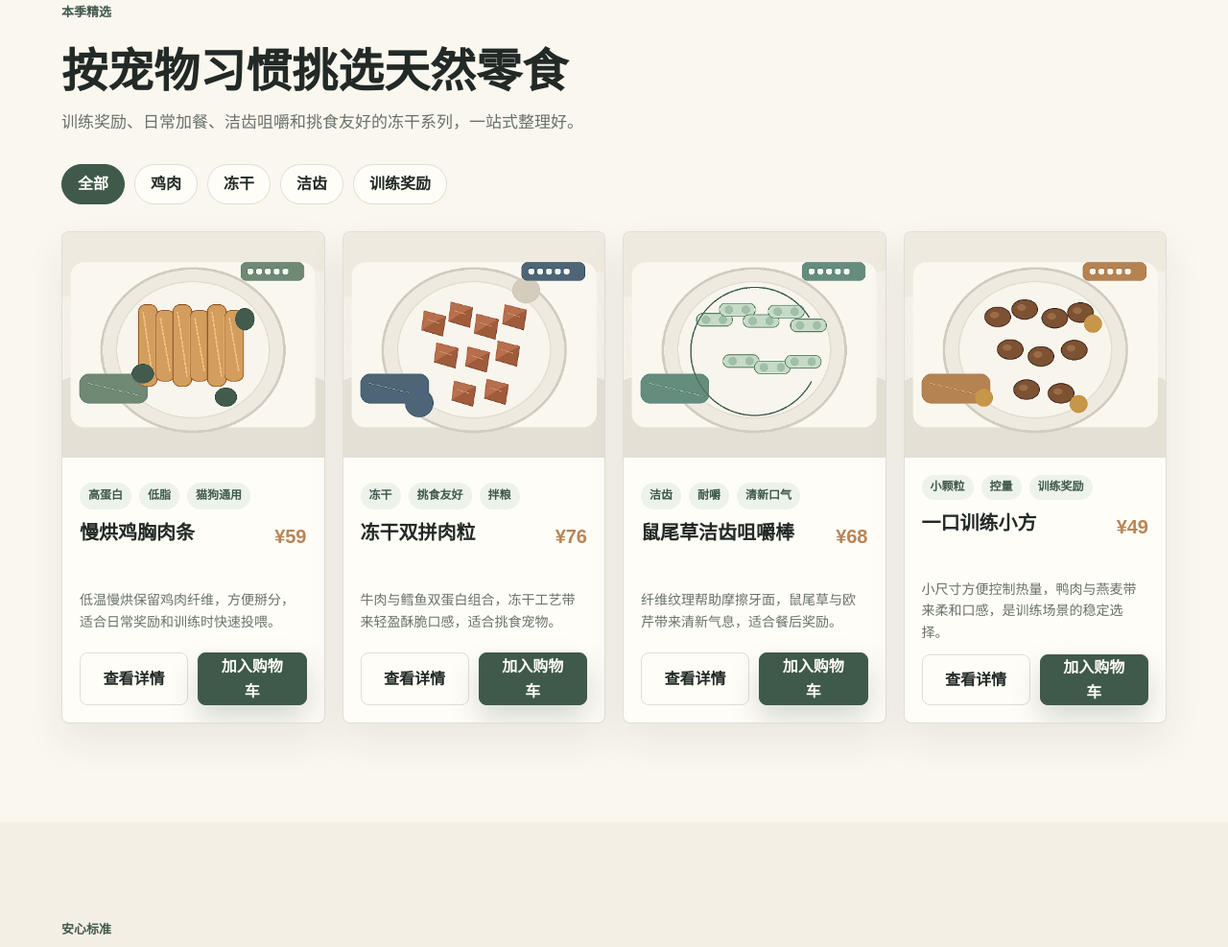
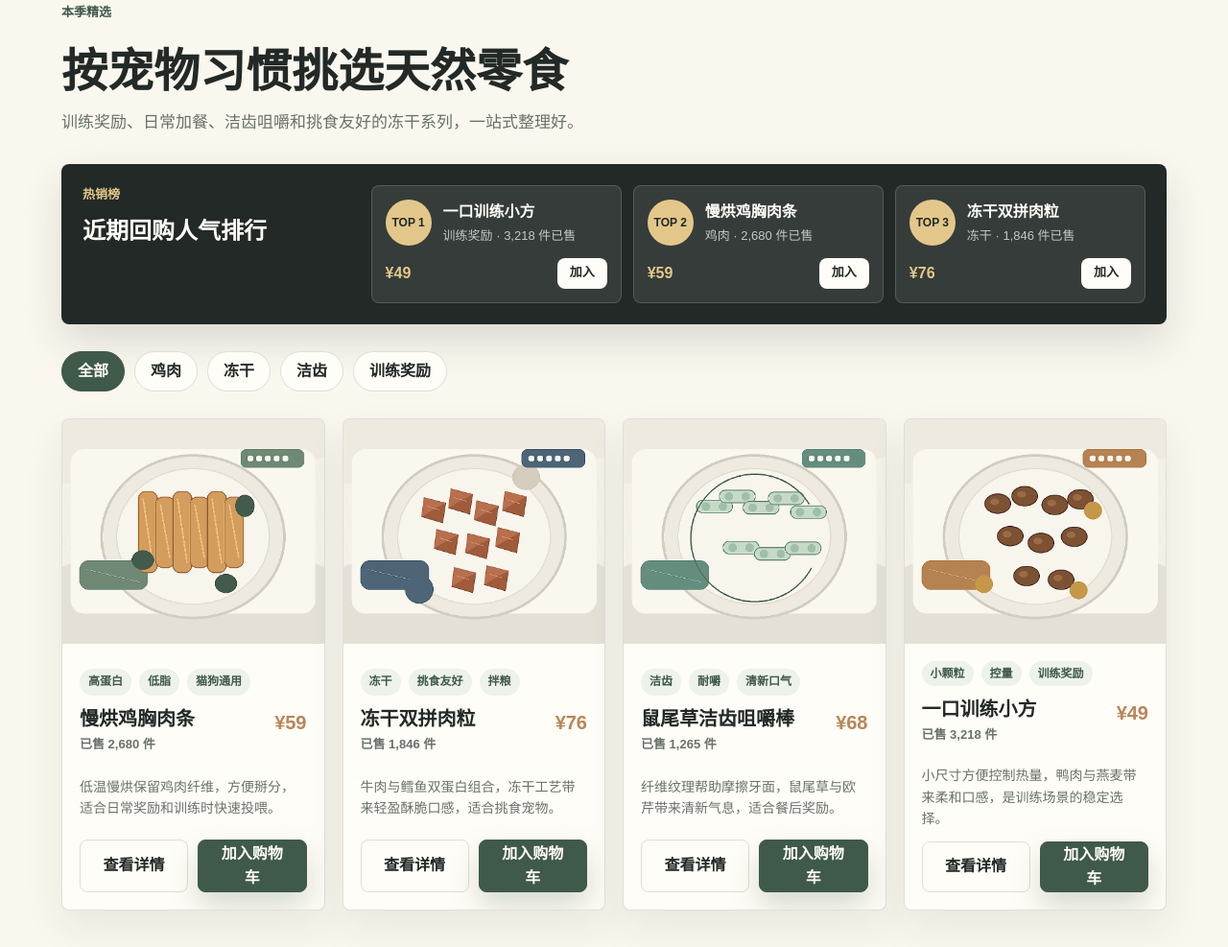
Before and after one commit to dle868158-debug/Pet-treats, a plain HTML site: page index.html in a window 1280 px wide. Shown: the part 803-1790 px from the top of the page at 96% size. Drawn offline with Linux system fonts and the light colour scheme.

Commit message:
Add hot sales section and sale counts

```diff
--- a/index.html
+++ b/index.html
@@ -48,6 +48,14 @@
           <h2 id="products-title">按宠物习惯挑选天然零食</h2>
           <p>训练奖励、日常加餐、洁齿咀嚼和挑食友好的冻干系列，一站式整理好。</p>
         </div>
+
+        <section class="hot-sales" aria-labelledby="hot-sales-title">
+          <div>
+            <p class="eyebrow">热销榜</p>
+            <h3 id="hot-sales-title">近期回购人气排行</h3>
+          </div>
+          <ol class="hot-list" data-hot-list></ol>
+        </section>
 
         <div class="filter-bar" role="tablist" aria-label="商品类别筛选">
           <button class="filter-chip is-active" type="button" data-filter="all" role="tab" aria-selected="true">
--- a/script.js
+++ b/script.js
@@ -4,6 +4,7 @@ const products = [
     name: "慢烘鸡胸肉条",
     category: "鸡肉",
     price: 59,
+    sales: 2680,
     weight: "120g",
     image: "assets/product-chicken-strips.png",
     tags: ["高蛋白", "低脂", "猫狗通用"],
@@ -17,6 +18,7 @@ const products = [
     name: "冻干双拼肉粒",
     category: "冻干",
     price: 76,
+    sales: 1846,
     weight: "95g",
     image: "assets/product-freeze-dried.png",
     tags: ["冻干", "挑食友好", "拌粮"],
@@ -30,6 +32,7 @@ const products = [
     name: "鼠尾草洁齿咀嚼棒",
     category: "洁齿",
     price: 68,
+    sales: 1265,
     weight: "7支装",
     image: "assets/product-dental-chews.png",
     tags: ["洁齿", "耐嚼", "清新口气"],
@@ -43,6 +46,7 @@ const products = [
     name: "一口训练小方",
     category: "训练奖励",
     price: 49,
+    sales: 3218,
     weight: "150g",
     image: "assets/product-training-bites.png",
     tags: ["小颗粒", "控量", "训练奖励"],
@@ -70,6 +74,7 @@ const state = {
 };
 
 const grid = document.querySelector("[data-product-grid]");
+const hotList = document.querySelector("[data-hot-list]");
 const cartDrawer = document.querySelector("[data-cart-drawer]");
 const cartItemsNode = document.querySelector("[data-cart-items]");
 const cartCountNodes = document.querySelectorAll("[data-cart-count]");
@@ -84,6 +89,10 @@ function formatCurrency(value) {
     currency: "CNY",
     maximumFractionDigits: 0
   }).format(value);
+}
+
+function formatSales(value) {
+  return new Intl.NumberFormat("zh-CN").format(value);
 }
 
 function loadCart() {
@@ -120,6 +129,30 @@ function showToast(message) {
   showToast.timer = window.setTimeout(() => toast.classList.remove("is-visible"), 2400);
 }
 
+function renderHotSales() {
+  if (!hotList) return;
+
+  hotList.innerHTML = [...products]
+    .sort((a, b) => b.sales - a.sales)
+    .slice(0, 3)
+    .map(
+      (product, index) => `
+        <li class="hot-item">
+          <span class="rank-badge">TOP ${index + 1}</span>
+          <div class="hot-copy">
+            <button class="hot-title" type="button" data-detail="${product.id}">${product.name}</button>
+            <span>${product.category} · ${formatSales(product.sales)} 件已售</span>
+          </div>
+          <div class="hot-action">
+            <strong>${formatCurrency(product.price)}</strong>
+            <button class="mini-button" type="button" data-add="${product.id}">加入</button>
+          </div>
+        </li>
+      `
+    )
+    .join("");
+}
+
 function renderProducts() {
   const visibleProducts =
     state.filter === "all" ? products : products.filter((product) => product.category === state.filter);
@@ -134,7 +167,10 @@ function renderProducts() {
               ${product.tags.map((tag) => `<span class="tag">${tag}</span>`).join("")}
             </div>
             <div class="product-title">
-              <h3>${product.name}</h3>
+              <div class="product-name">
+                <h3>${product.name}</h3>
+                <span class="sales-count">已售 ${formatSales(product.sales)} 件</span>
+              </div>
               <span class="price">${formatCurrency(product.price)}</span>
             </div>
             <p class="product-desc">${product.description}</p>
@@ -240,6 +276,7 @@ function openProductModal(productId) {
         <div>
           <p class="eyebrow">${product.category} · ${product.weight}</p>
           <h2 id="modal-title">${product.name}</h2>
+          <p class="modal-sales">已售 ${formatSales(product.sales)} 件</p>
         </div>
         <p>${product.description}</p>
         <ul class="detail-list">
@@ -324,4 +361,5 @@ document.addEventListener("keydown", (event) => {
 });
 
 renderProducts();
+renderHotSales();
 renderCart();
--- a/styles.css
+++ b/styles.css
@@ -261,6 +261,100 @@ h3 {
   border-color: var(--sage-dark);
 }
 
+.hot-sales {
+  display: grid;
+  grid-template-columns: minmax(190px, 0.35fr) minmax(0, 1fr);
+  gap: 18px;
+  align-items: stretch;
+  margin: 0 0 28px;
+  padding: 22px;
+  color: var(--white);
+  background: var(--ink);
+  border-radius: var(--radius);
+  box-shadow: 0 18px 42px rgba(35, 42, 39, 0.14);
+}
+
+.hot-sales .eyebrow {
+  color: #e3c78a;
+}
+
+.hot-sales h3 {
+  font-size: 24px;
+}
+
+.hot-list {
+  display: grid;
+  grid-template-columns: repeat(3, minmax(0, 1fr));
+  gap: 12px;
+  margin: 0;
+  padding: 0;
+  list-style: none;
+}
+
+.hot-item {
+  display: grid;
+  grid-template-columns: auto 1fr;
+  gap: 12px;
+  align-items: center;
+  min-width: 0;
+  padding: 14px;
+  background: rgba(255, 253, 247, 0.09);
+  border: 1px solid rgba(255, 253, 247, 0.16);
+  border-radius: var(--radius);
+}
+
+.rank-badge {
+  display: inline-grid;
+  width: 48px;
+  height: 48px;
+  place-items: center;
+  color: var(--ink);
+  background: #e3c78a;
+  border-radius: 50%;
+  font-size: 12px;
+  font-weight: 900;
+}
+
+.hot-copy {
+  display: grid;
+  min-width: 0;
+  gap: 2px;
+}
+
+.hot-title {
+  padding: 0;
+  color: var(--white);
+  background: transparent;
+  border: 0;
+  font-weight: 900;
+  text-align: left;
+}
+
+.hot-copy span {
+  color: rgba(255, 253, 247, 0.72);
+  font-size: 13px;
+}
+
+.hot-action {
+  grid-column: 1 / -1;
+  display: flex;
+  align-items: center;
+  justify-content: space-between;
+  gap: 10px;
+  color: #e3c78a;
+}
+
+.mini-button {
+  min-height: 32px;
+  padding: 0 12px;
+  color: var(--ink);
+  background: var(--white);
+  border: 1px solid rgba(255, 253, 247, 0.8);
+  border-radius: var(--radius);
+  font-size: 13px;
+  font-weight: 900;
+}
+
 .product-grid {
   display: grid;
   grid-template-columns: repeat(4, minmax(0, 1fr));
@@ -315,6 +409,18 @@ h3 {
   align-items: flex-start;
   justify-content: space-between;
   gap: 12px;
+}
+
+.product-name {
+  display: grid;
+  gap: 4px;
+}
+
+.sales-count,
+.modal-sales {
+  color: var(--muted);
+  font-size: 13px;
+  font-weight: 700;
 }
 
 .price {
@@ -612,6 +718,11 @@ h3 {
     grid-template-columns: repeat(2, minmax(0, 1fr));
   }
 
+  .hot-sales,
+  .hot-list {
+    grid-template-columns: 1fr;
+  }
+
   .journal {
     grid-template-columns: 1fr;
   }
@@ -662,6 +773,7 @@ h3 {
 
   .product-title {
     min-height: auto;
+    align-items: flex-start;
   }
 
   .product-desc {
```
